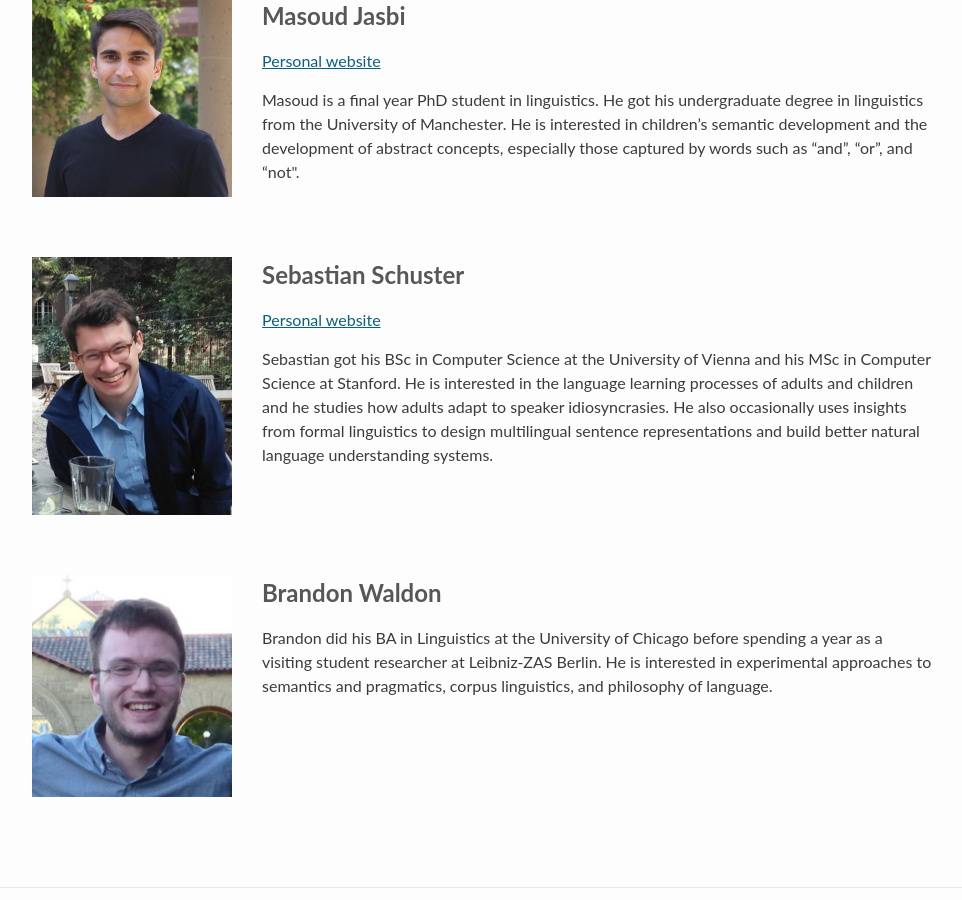
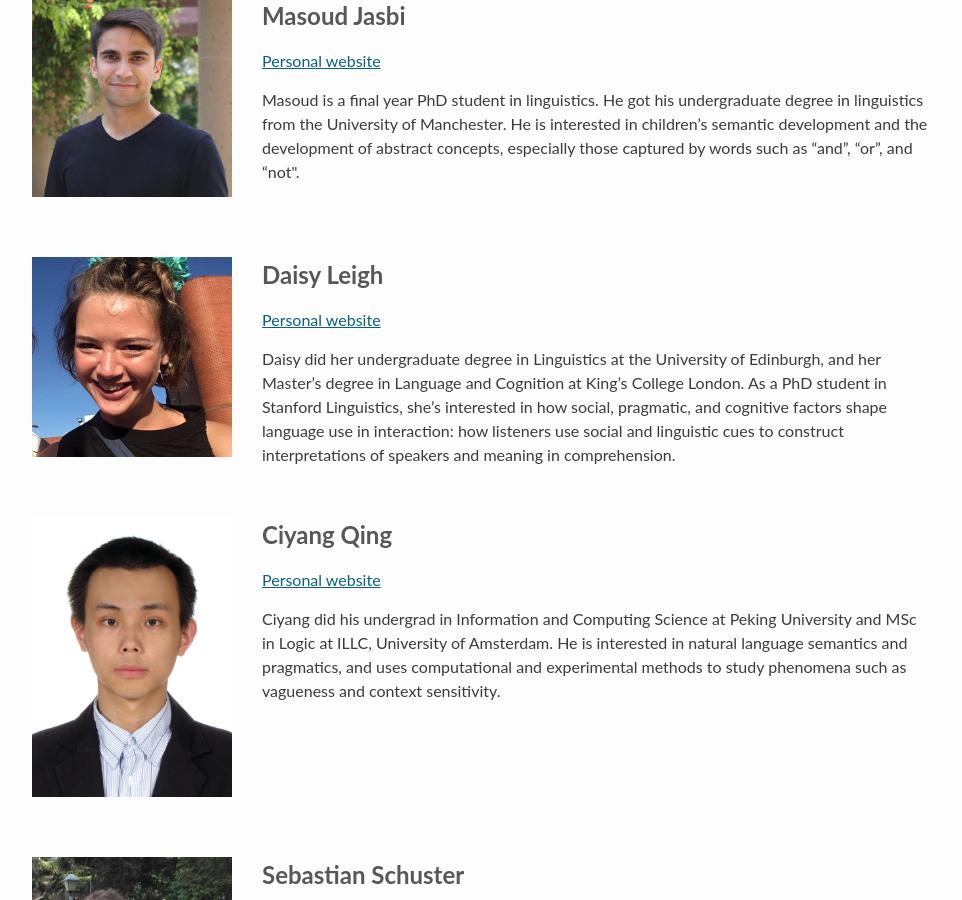
Before and after one commit to alpslab-stanford/alpslab.stanford.edu, a Jekyll site: the page built from 01-people.html, in a window 1280 px wide and 900 px high, scrolled down 568 px. Shown: the whole window, without its empty margins (158-1120 px from the left). Built offline with Jekyll 4.4.1, drawn with Linux system fonts in a browser that asks for light colours; Markdown is read by kramdown in place of the engine named in the settings; a script that is not in the unit is left out.

Commit message:
added daisy & ciyang

```diff
--- a/_data/alpslab.yml
+++ b/_data/alpslab.yml
@@ -16,6 +16,20 @@
         - >
           Masoud is a final year PhD student in linguistics. He got his undergraduate degree in linguistics from the University of Manchester. He is interested in children’s semantic development and the development of abstract concepts, especially those captured by words such as “and”, “or”, and “not".
 
+    - name: Daisy Leigh
+      webpage: //web.stanford.edu/~ddleigh/
+      img: daisy.jpg
+      bio:
+        - >
+          Daisy did her undergraduate degree in Linguistics at the University of Edinburgh, and her Master’s degree in Language and Cognition at King’s College London. As a PhD student in Stanford Linguistics, she’s interested in how social, pragmatic, and cognitive factors shape language use in interaction: how listeners use social and linguistic cues to construct interpretations of speakers and meaning in comprehension.
+
+    - name: Ciyang Qing
+      webpage: //sites.google.com/site/qciyang/
+      img: ciyang.jpg
+      bio:
+        - >
+          Ciyang did his undergrad in Information and Computing Science at Peking University and MSc in Logic at ILLC, University of Amsterdam. He is interested in natural language semantics and pragmatics, and uses computational and experimental methods to study phenomena such as vagueness and context sensitivity.
+
     - name: Sebastian Schuster
       webpage: //sebschu.com
       img: sebastian.jpg
```
Also changed, not shown: images/members/ciyang.jpg (added), images/members/daisy.jpg (added), 1 other file.
